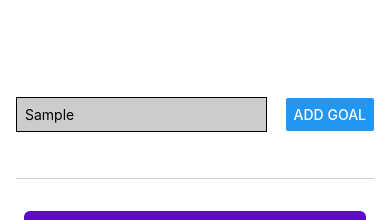
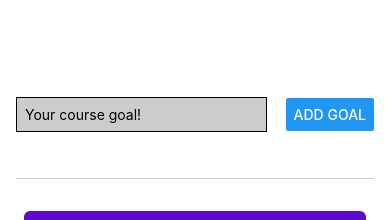
Before and after one commit to ihor-vip/ReactNative__Todo_list, a React Native app: screen / in a window 390 px wide. Both pictures are taken after typing "Sample" into the empty fields and a click on the button "ADD GOAL". Shown: the top 220 px of the page. Built offline with nearby package versions, Linux system fonts and the light colour scheme.

Commit message:
refactoring code. create additional components and move some code there

```diff
--- a/App.js
+++ b/App.js
@@ -1,15 +1,12 @@
-import {Button, FlatList, StyleSheet, Text, TextInput, View} from 'react-native';
+import {FlatList, StyleSheet, View} from 'react-native';
 import {useState} from "react";
+import GoalItem from "./components/GoalItem";
+import GoalInput from "./components/GoalInput";
 
 export default function App() {
-    const [enteredGoalText, setEnteredGoalText] = useState('');
     const [courseGoals, setCourseGoals] = useState([]);
 
-    function goalInputHandler(enteredText) {
-        setEnteredGoalText(enteredText)
-    }
-
-    function addGoalHandler() {
+    function addGoalHandler(enteredGoalText) {
         setCourseGoals((currentCourseGoals) => [
             ...currentCourseGoals,
             {text: enteredGoalText, id: Math.random().toString()},
@@ -18,23 +15,14 @@ export default function App() {
 
     return (
         <View style={styles.appContainer}>
-            <View style={styles.inputContainer}>
-                <TextInput
-                    style={styles.textInput}
-                    placeholder='Your course goal!'
-                    onChangeText={goalInputHandler}
-                />
+            <GoalInput onAddGoal={addGoalHandler} />
 
-                <Button title='Add Goal' onPress={addGoalHandler}/>
-            </View>
             <View style={styles.goalsContainer}>
                 <FlatList
                     data={courseGoals}
                     renderItem={(itemData) => {
                         return (
-                            <View style={styles.goalItem}>
-                                <Text style={styles.goalText}>{itemData.item.text}</Text>
-                            </View>
+                            <GoalItem text={itemData.item.text} />
                         )
                     }}
                     keyExtractor={(item, index) => {
@@ -54,32 +42,7 @@ const styles = StyleSheet.create({
         paddingTop: 50,
         paddingHorizontal: 16
     },
-    inputContainer: {
-        flex: 1,
-        flexDirection: "row",
-        justifyContent: 'space-between',
-        alignItems: 'center',
-        marginBottom: 24,
-        borderBottomWidth: 1,
-        borderBottomColor: '#cccccc'
-    },
-    textInput: {
-        borderWidth: 1,
-        backgroundColor: '#cccccc',
-        width: '70%',
-        marginRight: 8,
-        padding: 8
-    },
     goalsContainer: {
         flex: 5
-    },
-    goalItem: {
-        margin: 8,
-        padding: 8,
-        borderRadius: 6,
-        backgroundColor: '#5e0acc'
-    },
-    goalText: {
-        color: 'white'
     }
 });
--- /dev/null
+++ b/components/GoalInput.js
@@ -0,0 +1,49 @@
+import {Button, TextInput, View, StyleSheet} from "react-native";
+import {useState} from "react";
+
+function GoalInput(props) {
+    const [enteredGoalText, setEnteredGoalText] = useState('');
+
+    function goalInputHandler(enteredText) {
+        setEnteredGoalText(enteredText)
+    }
+
+    function addGoalHandler() {
+        props.onAddGoal(enteredGoalText);
+        setEnteredGoalText('')
+    }
+
+    return (
+        <View style={styles.inputContainer}>
+            <TextInput
+                style={styles.textInput}
+                placeholder='Your course goal!'
+                onChangeText={goalInputHandler}
+                value={enteredGoalText}
+            />
+
+            <Button title='Add Goal' onPress= {addGoalHandler}/>
+        </View>
+    )
+}
+
+export default GoalInput;
+
+const styles = StyleSheet.create({
+    inputContainer: {
+        flex: 1,
+        flexDirection: "row",
+        justifyContent: 'space-between',
+        alignItems: 'center',
+        marginBottom: 24,
+        borderBottomWidth: 1,
+        borderBottomColor: '#cccccc'
+    },
+    textInput: {
+        borderWidth: 1,
+        backgroundColor: '#cccccc',
+        width: '70%',
+        marginRight: 8,
+        padding: 8
+    },
+})
--- /dev/null
+++ b/components/GoalItem.js
@@ -0,0 +1,23 @@
+import {StyleSheet, Text, View} from "react-native";
+
+function GoalItem(props) {
+    return (
+        <View style={styles.goalItem}>
+            <Text style={styles.goalText}>{props.text}</Text>
+        </View>
+    )
+}
+
+export default GoalItem;
+
+const styles = StyleSheet.create({
+    goalItem: {
+        margin: 8,
+        padding: 8,
+        borderRadius: 6,
+        backgroundColor: '#5e0acc'
+    },
+    goalText: {
+        color: 'white'
+    }
+})
```
